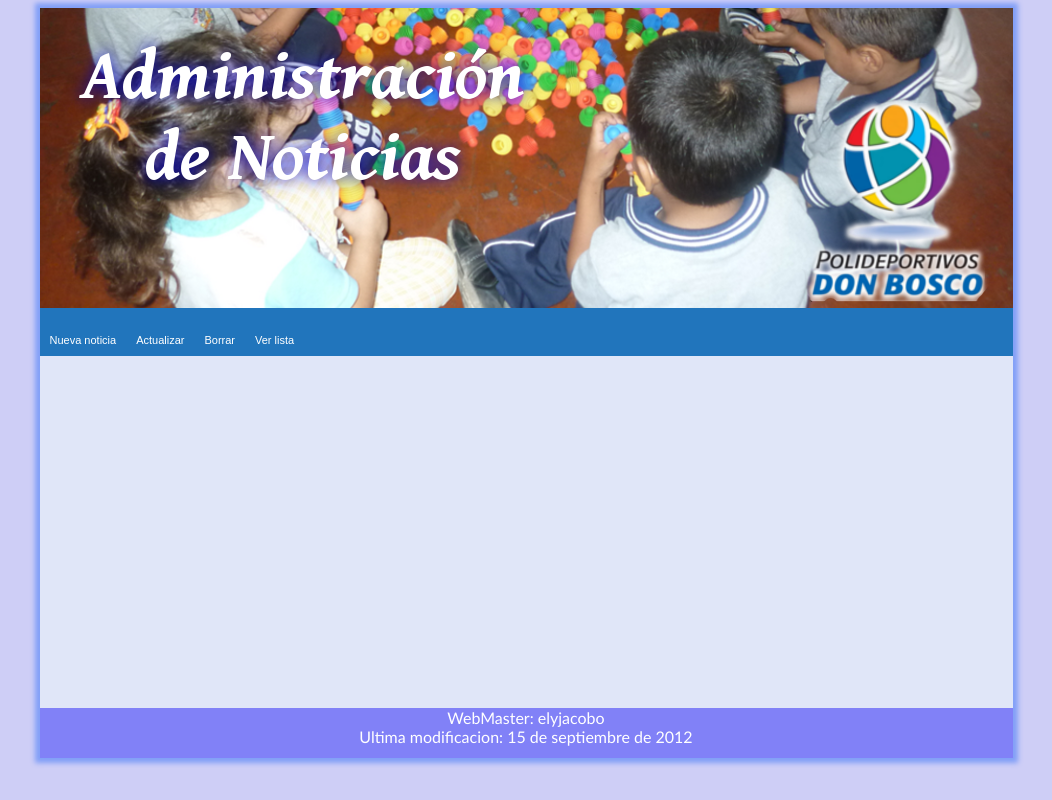
After one commit to elyjacobo/proyecto_noticias, a PHP site: page / in a window 1280 px wide. The commit adds this page. Shown: the whole page, without its empty margins (114-1166 px from the left). Run offline with PHP 8.4, Linux system fonts and the light colour scheme.

Commit message:
agregando el index.php de administracion

```diff
--- a/css/back.css
+++ b/css/back.css
@@ -15,40 +15,56 @@ body{
     background: #CECEF6
 }
 
-.header{
+#header{
 height: 300px;
 width: 973px;
 text-align: right;
 }
 
-.cuerpo {
-height: 800px;
+#cuerpo {
+height: 400px;
 background-color: #E0E6F8;
 }
 
-.contenedor {
+#contenedor {
 width: 973px;
 margin: auto;
 box-shadow: 0 0 5px 5px #819FF7;
 }
 
-.footer {
+#footer {
 height: 50px;
 width: 973px;
 background-color: #8181F7;
 color:white;
 }
 
-.centrar
-{
-position: relative;
-top:50%;
-left:50%;
-width:400px;
-margin-left:-200px;
-height:200px;
-margin-top:-100px;
-border:3px solid #808080;
-background-color: #9CACE8;
-padding:5px;
+#menu {
+width: 973px;
+background-color: #2175bc;
+position: absolute;
 }
+
+#button {
+padding: 0;
+}
+
+#button li {
+display: inline;
+}
+
+#button li a {
+font-family: Arial;
+font-size:11px;
+text-decoration: none;
+float:left;
+padding: 10px;
+background-color: #2175bc;
+color: #fff;
+}
+
+#button li a:hover {
+background-color: #2586d7;
+margin-top:-2px;
+padding-bottom:12px;
+}
--- /dev/null
+++ b/index.php
@@ -0,0 +1,39 @@
+<!--
+To change this template, choose Tools | Templates
+and open the template in the editor.
+-->
+<!DOCTYPE html>
+<html>
+    <head>
+        <meta http-equiv="Content-Type" content="text/html; charset=UTF-8">
+        <link href="css/back.css" type="text/css" rel="stylesheet">
+        <title></title>
+    </head>
+    <body>
+        <div id="contenedor">
+            <div id="header">
+                <img src="img/banner2.png">
+            </div>
+
+            <div id="menu">
+                <ul id="button">
+                    <li><a href=”#”>Nueva noticia</a></li>
+                    <li><a href=”#”>Actualizar</a></li>
+                    <li><a href=”#”>Borrar</a></li>
+                    <li><a href=”#”>Ver lista</a></li>
+                </ul>
+            </div>
+
+            <div id="cuerpo">
+            </div>
+
+            <div id="footer">
+                WebMaster: elyjacobo<br>
+                Ultima modificacion: 15 de septiembre de 2012
+            </div>
+        </div>
+        <?php
+        // put your code here
+        ?>
+    </body>
+</html>
```
